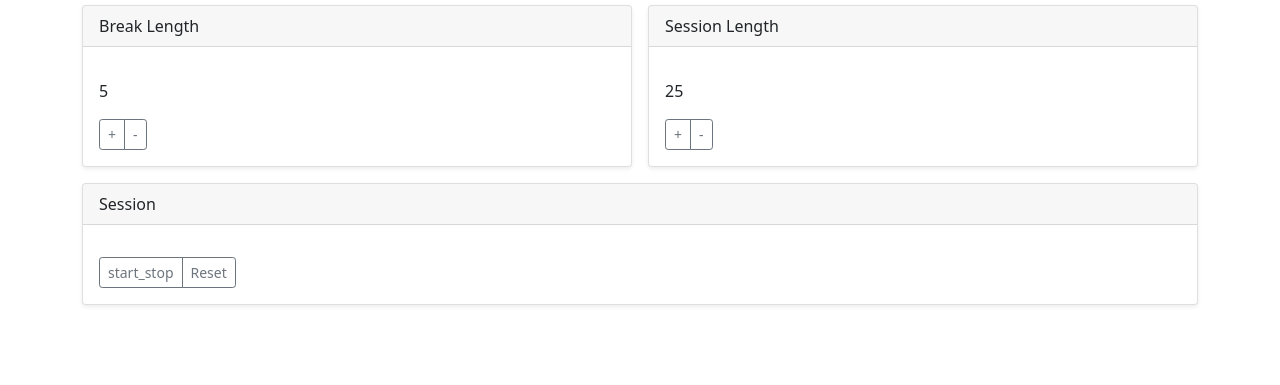
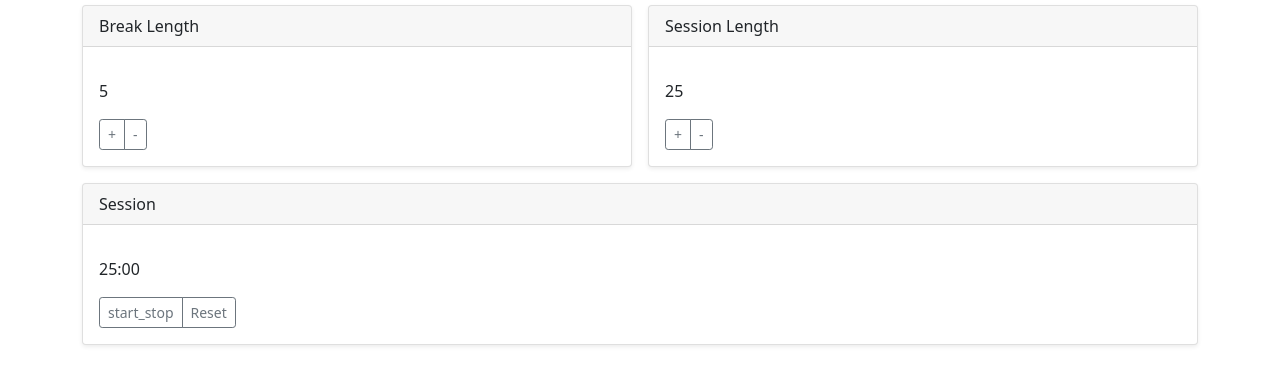
Before and after one commit to Ketwork/pomodoro-clock, a plain HTML site: page index.html in a window 1280 px wide. Shown: the part 147-532 px from the top of the page. Drawn offline with nearby package versions, Linux system fonts and the light colour scheme; the site is published under a folder, as on GitHub Pages, so addresses that start at the root find nothing.

Commit message:
index.html update

```diff
--- a/index.html
+++ b/index.html
@@ -70,6 +70,6 @@
     <!-- Bootstrap Bundle with Popper -->
     <script src="https://cdn.jsdelivr.net/npm/bootstrap@5.1.3/dist/js/bootstrap.bundle.min.js" integrity="sha384-ka7Sk0Gln4gmtz2MlQnikT1wXgYsOg+OMhuP+IlRH9sENBO0LRn5q+8nbTov4+1p" crossorigin="anonymous"></script>
     <script src="https://cdn.freecodecamp.org/testable-projects-fcc/v1/bundle.js"></script>
-    <script src="/clock.js"></script>
+    <script src="clock.js"></script>
   </body>
 </html>
```
